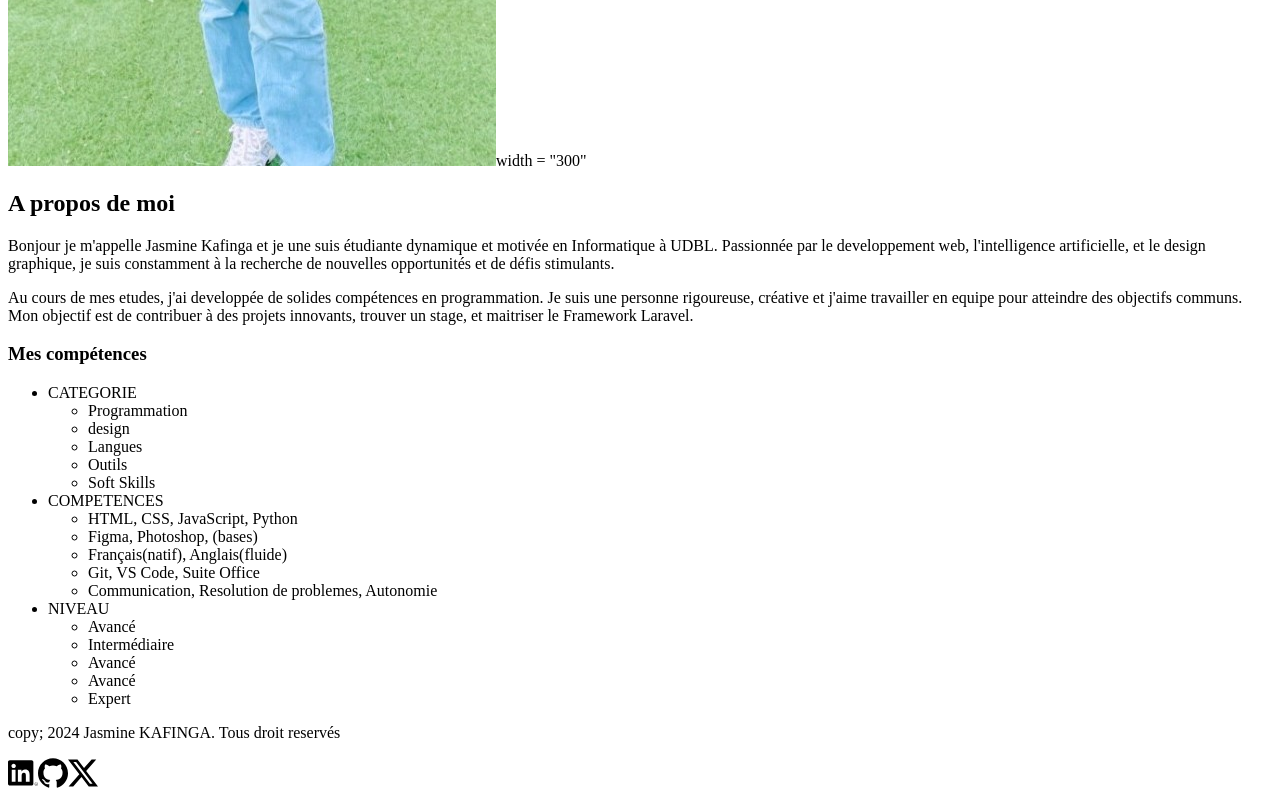
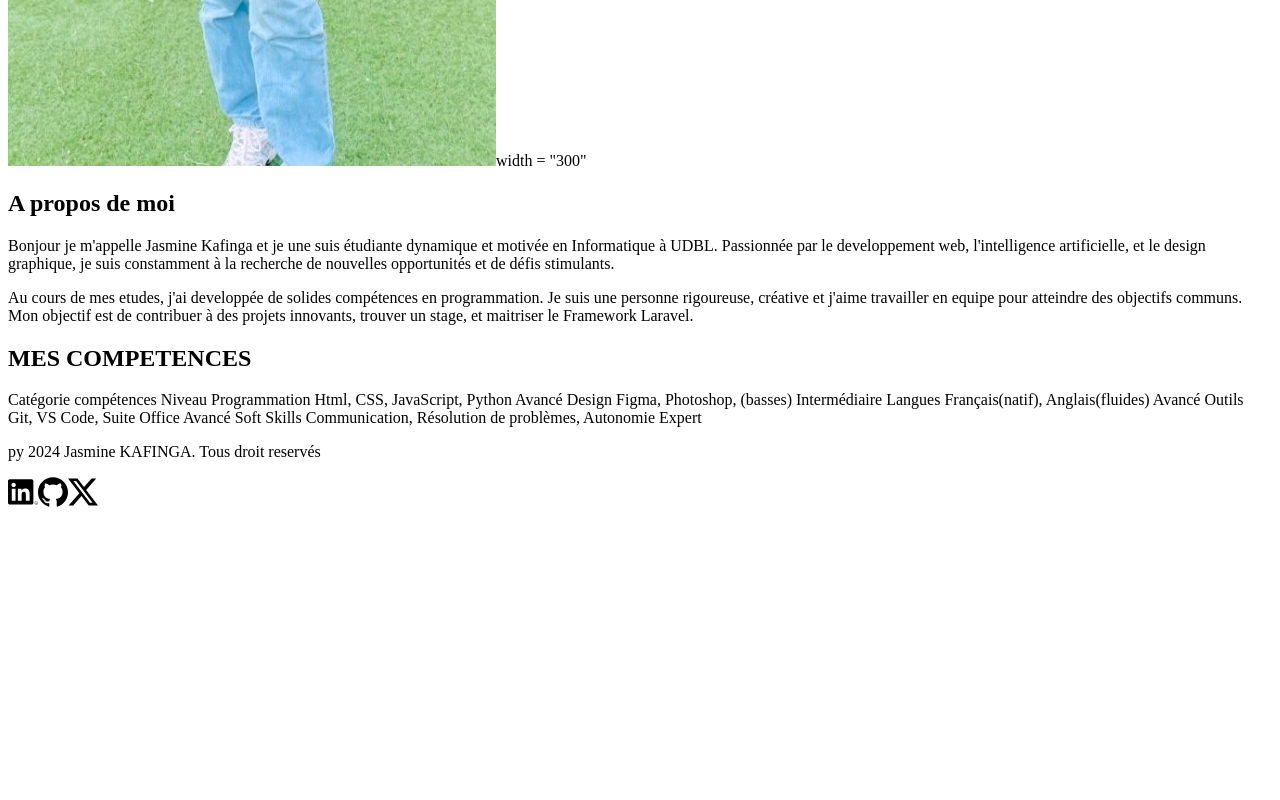
Before and after one commit to Jasmine-Kafinga-Katambwa/Mon-portfolio-2026, a plain HTML site: page index.html in a window 1280 px wide. Shown: the part 991-1791 px from the top of the page. After the commit the page ends 1510 px from the top, so only its background shows below. Drawn offline with Linux system fonts and the light colour scheme.

Commit message:
finir la maquette et initialiser le fichier de style css

```diff
--- /dev/null
+++ b/CSS/Style.css
@@ -0,0 +1,14 @@
+:root {
+   --Violet-doux: #6c63FF;
+   --Violet-fonce: #534edd;
+   --Violet-Vif: #ffa726;
+   --gris-tres-fort: #333;
+   --gris-fonce: #666;
+   --gris-tres-clair: #f8f8f8;
+   --gris-calir: #eee;
+
+
+}
+h1 {
+    color: var(--Violet-fonce);
+}
--- a/index.html
+++ b/index.html
@@ -4,6 +4,7 @@
   <meta charset="UTF-8">
   <meta name="viewport" content="width=device-width, initial-scale=1.0">
   <title>Mon portfolio</title>
+  <link rel="stylesheet" href="CSS/Style.css">
 </head>
 <body>
   <header>
@@ -39,47 +40,43 @@
     <P>Au cours de mes etudes, j'ai developpée de solides compétences en programmation. Je suis une personne rigoureuse, créative et j'aime travailler en equipe pour atteindre des objectifs communs. Mon objectif est de contribuer à des projets innovants, trouver un stage, et maitriser le Framework Laravel.</P>
   </section>
   <section>
-    <div>
-      <h3>Mes compétences</h3>
-      <ul>
-        <li>CATEGORIE</li>
-        <ul>
-          <li>Programmation</li>
-          <li>design</li>
-          <li>Langues</li>
-          <li>Outils</li>
-          <li>Soft Skills</li>
-        </ul>
-        <LI>
-          COMPETENCES
-          <ul>
-            <li>HTML, CSS, JavaScript, Python</li>
-            <li>Figma, Photoshop, (bases)</li>
-            <li>Français(natif), Anglais(fluide)</li>
-            <li>Git, VS Code, Suite Office</li>
-            <li>Communication, Resolution de problemes, Autonomie</li>
-          </ul>
-        <li>
-          NIVEAU
-          <ul>
-            <li>Avancé</li>
-            <li>Intermédiaire</li>
-            <li>Avancé</li>
-            <li>Avancé</li>
-            <li>Expert</li>
-          </ul>
-        </li>
-              </li>
-            </ul>
-          </ul>
-        </LI>
-        </li>
-      </ul>
-    </div>
+    <h2>MES COMPETENCES</h2>
+    </table>
+      <tr>
+        <th>Catégorie</th>
+        <th>compétences</th>
+        <th>Niveau</th>
+      </tr>
+      <tr>
+        <td>Programmation</td>
+        <td>Html, CSS, JavaScript, Python</td>
+        <td>Avancé</td>
+      </tr>
+      <tr>
+        <td>Design</td>
+        <td>Figma, Photoshop, (basses)</td>
+        <td>Intermédiaire</td>
+      </tr>
+      <tr>
+        <td>Langues</td>
+        <td>Français(natif), Anglais(fluides)</td>
+        <td>Avancé</td>
+      </tr>
+      <tr>
+        <td>Outils</td>
+        <td>Git, VS Code, Suite Office</td>
+        <td>Avancé</td>
+      </tr>
+      <tr>
+        <td>Soft Skills</td>
+        <td>Communication, Résolution de problèmes, Autonomie</td>
+        <td>Expert</td>
+      </tr>
+    </table>
   </section>
   </main>
   <footer>
-    <P>copy; 2024 Jasmine KAFINGA. Tous droit reservés</P>
+    <p>py 2024 Jasmine KAFINGA. Tous droit reservés</P>
     <img src="image/linkedin.svg" alt="linkedin" width="30"><img src="image/github.svg" alt="github"width="30"><img src="image/twitter-alt.svg" alt="twitter-alt"width="30">
   </footer>
 </body>
```
